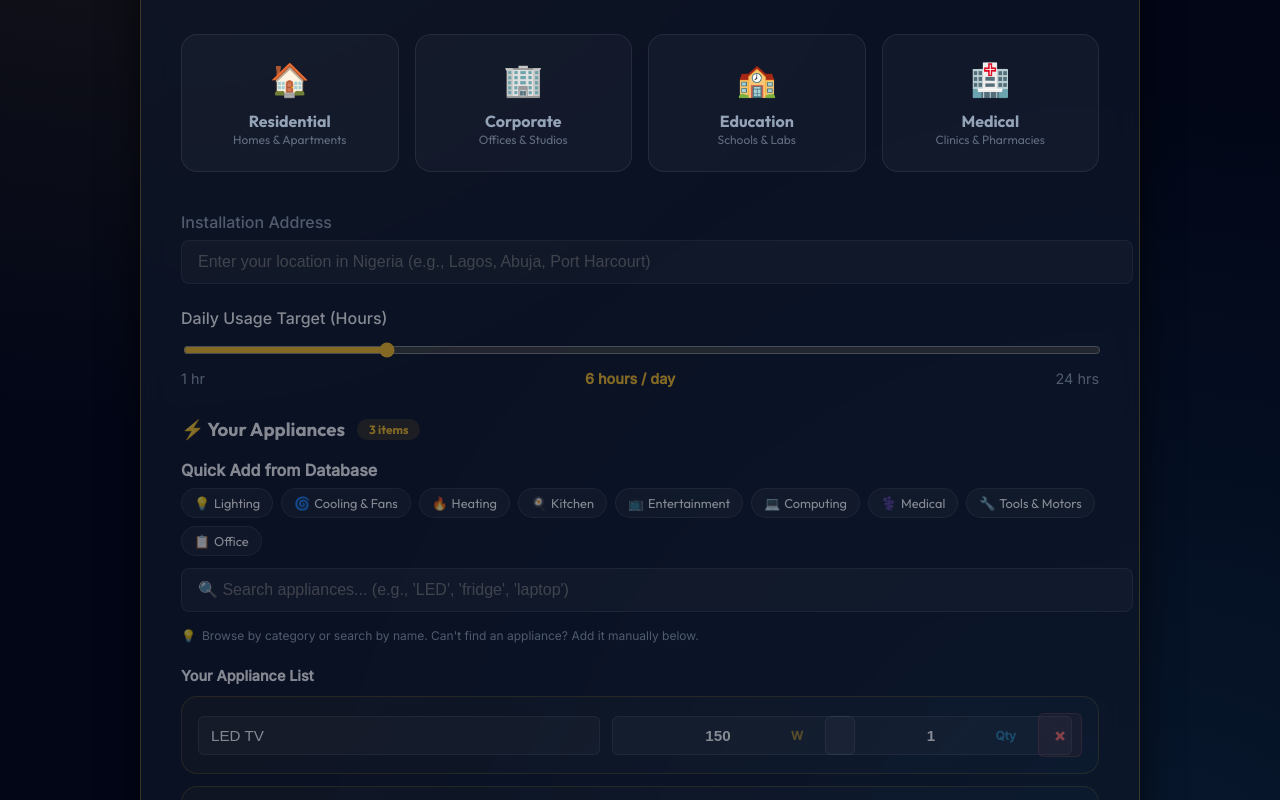
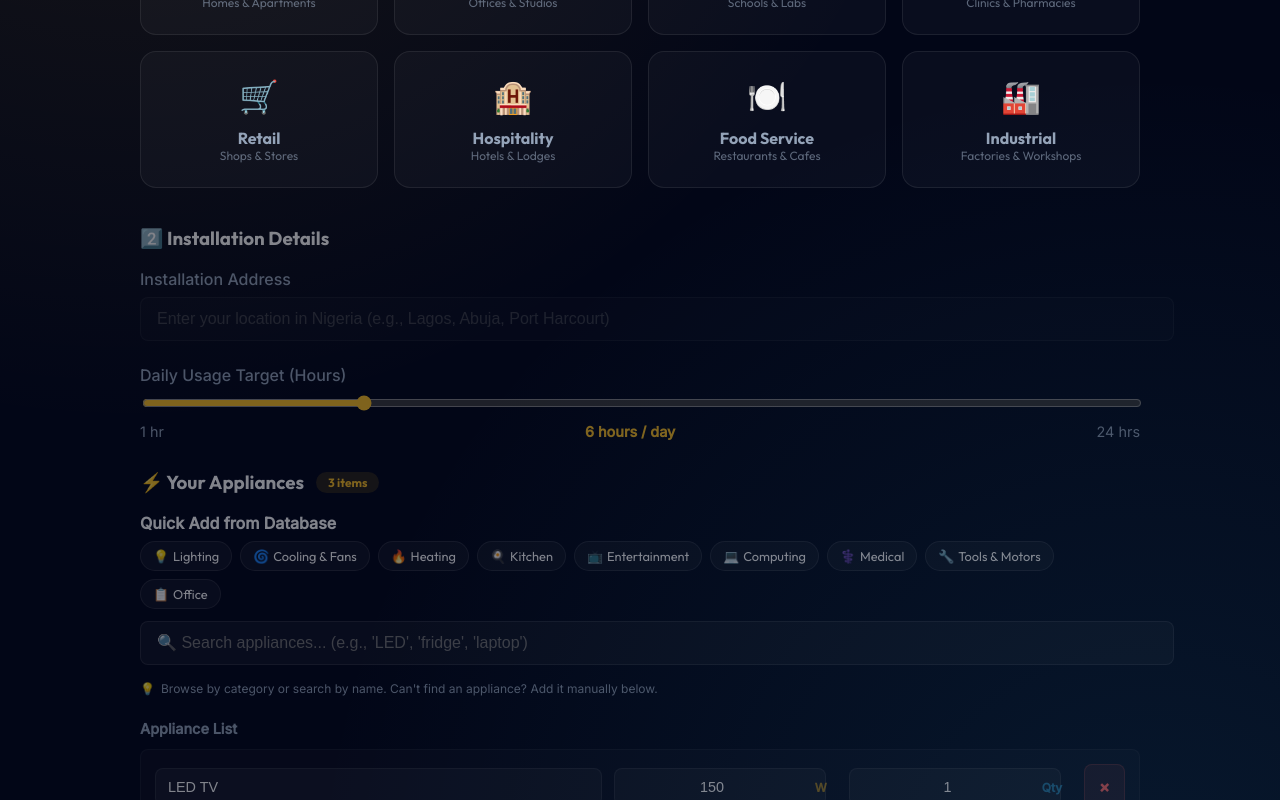
Before and after one commit to NATION-eng/Solar-Estimator, a React (Vite) app: page / in a window 1280 px wide. Shown: the part 860-1660 px from the top of the page. Built offline with nearby package versions, Linux system fonts and the light colour scheme.

Commit message:
Phase 2 Complete: Apply CSS modules and expand property types to 8 categories

```diff
--- a/src/components/Estimator.tsx
+++ b/src/components/Estimator.tsx
@@ -7,6 +7,7 @@ import { useFormValidation } from "../hooks/useFormValidation";
 import { useEstimation } from "../hooks/useEstimation";
 import { useAppliances } from "../hooks/useAppliances";
 import type { PropertyType } from "../types";
+import styles from "./Estimator.module.css";
 
 /* ================= COMPONENT ================= */
 
@@ -80,6 +81,54 @@ export default function Estimator() {
         { name: "Oxygen Concentrator", watt: 600, quantity: 1 },
       ]
     },
+    {
+      id: "retail",
+      label: "Retail",
+      icon: "🛒",
+      desc: "Shops & Stores",
+      presets: [
+        { name: "Display Fridge", watt: 400, quantity: 2 },
+        { name: "POS System", watt: 150, quantity: 3 },
+        { name: "LED Display Lights", watt: 20, quantity: 15 },
+        { name: "Security Camera", watt: 15, quantity: 4 },
+      ]
+    },
+    {
+      id: "hotel",
+      label: "Hospitality",
+      icon: "🏨",
+      desc: "Hotels & Lodges",
+      presets: [
+        { name: "Room AC (1HP)", watt: 900, quantity: 10 },
+        { name: "Mini Fridge", watt: 80, quantity: 10 },
+        { name: "LED TV (32\")", watt: 50, quantity: 10 },
+        { name: "Lobby Lighting", watt: 200, quantity: 1 },
+      ]
+    },
+    {
+      id: "restaurant",
+      label: "Food Service",
+      icon: "🍽️",
+      desc: "Restaurants & Cafes",
+      presets: [
+        { name: "Commercial Fridge", watt: 600, quantity: 2 },
+        { name: "Microwave Oven", watt: 1200, quantity: 1 },
+        { name: "Blender", watt: 400, quantity: 2 },
+        { name: "Exhaust Fan", watt: 200, quantity: 2 },
+      ]
+    },
+    {
+      id: "industrial",
+      label: "Industrial",
+      icon: "🏭",
+      desc: "Factories & Workshops",
+      presets: [
+        { name: "Welding Machine", watt: 3000, quantity: 1 },
+        { name: "Air Compressor", watt: 2200, quantity: 1 },
+        { name: "Industrial Fan", watt: 300, quantity: 4 },
+        { name: "Grinder", watt: 1500, quantity: 2 },
+      ]
+    },
   ];
 
   /* ================= HANDLERS ================= */
@@ -107,47 +156,35 @@ export default function Estimator() {
     addAppliance({ name: "", watt: 0, quantity: 1 });
   };
 
+  /* ================= PROGRESS CALCULATION ================= */
+  const progress = property ? (address ? (appliances.length > 0 ? 100 : 66) : 33) : 0;
+
   /* ================= UI ================= */
 
   return (
-    <div className="container-wide" style={{ maxWidth: '1000px', margin: '0 auto' }}>
-      <div className="glass-panel p-responsive" style={{
-        borderRadius: 'var(--radius-lg)',
-        borderTop: '1px solid rgba(255,255,255,0.1)'
-      }}>
-        {/* PROGRESS INDICATOR (Dope Feature) */}
-        <div style={{ marginBottom: '40px' }}>
-          <div style={{ display: 'flex', justifyContent: 'space-between', marginBottom: '8px', fontSize: '0.8rem', color: 'var(--color-primary)' }}>
-             <span style={{ fontWeight: 600, textTransform: 'uppercase', letterSpacing: '0.05em' }}>Assessment Progress</span>
-             <span>{property ? (address ? (appliances.length > 0 ? "100%" : "75%") : "50%") : "25%"}</span>
+    <div className={styles.container}>
+      <div className={styles.glassPanel}>
+        {/* Progress Indicator */}
+        <div className={styles.progressContainer}>
+          <div className={styles.progressHeader}>
+            <span className={styles.progressLabel}>Configuration Progress</span>
+            <span className={styles.progressLabel}>{progress}%</span>
           </div>
-          <div style={{ height: '4px', background: 'rgba(255,255,255,0.05)', borderRadius: '10px', overflow: 'hidden' }}>
-             <div style={{
-               height: '100%',
-               background: 'var(--color-primary)',
-               width: property ? (address ? (appliances.length > 0 ? "100%" : "75%") : "50%") : "25%",
-               transition: 'width 0.5s cubic-bezier(0.4, 0, 0.2, 1)',
-               boxShadow: '0 0 10px var(--color-primary)'
-             }}></div>
+          <div className={styles.progressBar}>
+            <div
+              className={styles.progressFill}
+              style={{ width: `${progress}%` }}
+            />
           </div>
         </div>
 
-        <div style={{ textAlign: 'center', marginBottom: '40px' }}>
-          <h2 style={{ fontSize: "2rem", fontWeight: "700", marginBottom: "8px" }}>
-            Configuration
-          </h2>
-          <p style={{ color: "var(--color-text-muted)" }}>
-            Select your property type to load optimized energy presets.
-          </p>
-        </div>
+        {/* Property Type Selection */}
+        <div style={{ marginBottom: '40px' }}>
+          <h3 style={{ fontWeight: "700", marginBottom: "20px" }}>
+            1️⃣ Select Property Type
+          </h3>
 
-        {/* PROPERTY SELECTOR */}
-        <div className="grid-property" style={{
-          display: 'grid',
-          gridTemplateColumns: 'repeat(auto-fit, minmax(200px, 1fr))',
-          gap: '16px',
-          marginBottom: '40px'
-        }}>
+          <div className={styles.propertyGrid}>
             {types.map((t) => (
               <button
                 key={t.id}
@@ -162,72 +199,33 @@ export default function Estimator() {
                     handlePropertyChange(t.id);
                   }
                 }}
-              style={{
-                background: property === t.id ? 'var(--color-primary)' : 'rgba(255,255,255,0.03)',
-                border: property === t.id ? 'none' : '1px solid rgba(255,255,255,0.08)',
-                color: property === t.id ? '#fff' : 'var(--color-text-muted)',
-                padding: '24px 20px',
-                borderRadius: 'var(--radius-md)',
-                display: 'flex',
-                flexDirection: 'column',
-                alignItems: 'center',
-                textAlign: 'center',
-                gap: '12px',
-                transition: 'all 0.3s ease',
-                cursor: 'pointer',
-                position: 'relative',
-                overflow: 'hidden',
-                outline: 'none'
-              }}
-              onMouseOver={(e) => {
-                if (property !== t.id) e.currentTarget.style.borderColor = 'rgba(255,255,255,0.2)';
-              }}
-              onMouseOut={(e) => {
-                if (property !== t.id) e.currentTarget.style.borderColor = 'rgba(255,255,255,0.08)';
-              }}
-              onFocus={(e) => {
-                e.currentTarget.style.boxShadow = '0 0 0 3px rgba(251, 191, 36, 0.5)';
-              }}
-              onBlur={(e) => {
-                e.currentTarget.style.boxShadow = 'none';
-              }}
+                className={`${styles.propertyCard} ${property === t.id ? styles.propertyCardActive : ''}`}
               >
-              <span style={{ fontSize: '2rem' }}>{t.icon}</span>
+                <span className={styles.propertyIcon}>{t.icon}</span>
                 <div>
-                <span style={{ fontSize: '1rem', fontWeight: 700, display: 'block' }}>{t.label}</span>
-                <span style={{ fontSize: '0.75rem', opacity: 0.6 }}>{t.desc}</span>
+                  <span className={styles.propertyLabel}>{t.label}</span>
+                  <div className={styles.propertyDesc}>{t.desc}</div>
                 </div>
                 {property === t.id && (
-                <div style={{
-                  position: 'absolute',
-                  bottom: '-4px',
-                  right: '-4px',
-                  background: '#fff',
-                  color: 'var(--color-primary)',
-                  width: '24px',
-                  height: '24px',
-                  borderRadius: '50%',
-                  display: 'flex',
-                  alignItems: 'center',
-                  justifyContent: 'center',
-                  fontSize: '0.8rem'
-                }}>✓</div>
+                  <span className={styles.propertyCheckmark}>✓</span>
                 )}
               </button>
             ))}
           </div>
+        </div>
 
-        {/* DETAILS FORM */}
-        <div style={{
-          opacity: property ? 1 : 0.5,
-          pointerEvents: property ? 'auto' : 'none',
-          transition: 'opacity 0.3s ease'
-        }}>
+        {/* Configuration Section */}
+        <div
+          className={`${styles.formSection} ${!property ? styles.formSectionDisabled : ''}`}
+        >
+          <h3 style={{ fontWeight: "700", marginBottom: "20px" }}>
+            2️⃣ Installation Details
+          </h3>
 
-          <div style={{ marginBottom: '24px' }}>
+          <div className={styles.fieldGroup}>
              <label
                htmlFor="address-input"
-               style={{ display: 'block', marginBottom: '8px', fontWeight: 500, color: 'var(--color-text-muted)' }}
+               className={styles.label}
              >
                Installation Address
              </label>
@@ -245,25 +243,7 @@ export default function Estimator() {
                 aria-required="true"
                 aria-invalid={!!errors.address}
                 aria-describedby={errors.address ? 'address-error' : undefined}
-                style={{
-                  width: '100%',
-                  background: 'rgba(255,255,255,0.05)',
-                  border: errors.address ? '1px solid #ef4444' : '1px solid rgba(255,255,255,0.1)',
-                  borderRadius: 'var(--radius-sm)',
-                  padding: '12px 16px',
-                  color: '#fff',
-                  fontSize: '1rem',
-                  outline: 'none',
-                  transition: 'all 0.2s'
-                }}
-                onFocus={(e) => {
-                  e.currentTarget.style.borderColor = errors.address ? '#ef4444' : 'var(--color-primary)';
-                  e.currentTarget.style.background = 'rgba(255,255,255,0.08)';
-                }}
-                onBlur={(e) => {
-                  e.currentTarget.style.borderColor = errors.address ? '#ef4444' : 'rgba(255,255,255,0.1)';
-                  e.currentTarget.style.background = 'rgba(255,255,255,0.05)';
-                }}
+                className={`${styles.inputField} ${errors.address ? styles.inputFieldError : ''}`}
               />
               {errors.address && (
                 <div id="address-error">
@@ -275,8 +255,8 @@ export default function Estimator() {
               )}
           </div>
 
-          <div style={{ marginBottom: '32px' }}>
-             <label style={{ display: 'block', marginBottom: '12px', fontWeight: 500 }}>
+          <div className={styles.rangeContainer}>
+              <label className={styles.label}>
                 Daily Usage Target (Hours)
               </label>
               <input
@@ -285,26 +265,19 @@ export default function Estimator() {
                  max="24"
                  value={hours}
                  onChange={(e) => setHours(Number(e.target.value))}
-                style={{ width: '100%', accentColor: 'var(--color-primary)', cursor: 'pointer' }}
+                 className={styles.rangeSlider}
                />
-              <div style={{ display: 'flex', justifyContent: 'space-between', marginTop: '8px', color: 'var(--color-text-muted)', fontSize: '0.9rem' }}>
+               <div className={styles.rangeLabels}>
                  <span>1 hr</span>
-                <span style={{ color: 'var(--color-primary)', fontWeight: 700 }}>{hours} hours / day</span>
+                 <span className={styles.rangeValue}>{hours} hours / day</span>
                  <span>24 hrs</span>
                </div>
           </div>
 
           <div style={{ marginBottom: '32px' }}>
-            <h3 style={{ fontWeight: "700", marginBottom: "20px", display: 'flex', alignItems: 'center', gap: '12px' }}>
+            <h3 className={styles.appliancesHeader}>
                <span>⚡ Your Appliances</span>
-               <span style={{
-                 fontSize: '0.75rem',
-                 background: 'rgba(251, 191, 36, 0.15)',
-                 padding: '4px 12px',
-                 borderRadius: '100px',
-                 color: 'var(--color-primary)',
-                 fontWeight: 600
-               }}>{appliances.length} items</span>
+               <span className={styles.applianceCount}>{appliances.length} items</span>
             </h3>
 
             {/* Appliance Database Selector */}
@@ -316,63 +289,22 @@ export default function Estimator() {
                 display: 'block',
                 marginBottom: '12px',
                 fontWeight: 600,
-                color: 'var(--color-text-main)',
-                fontSize: '0.9rem'
+                fontSize: '0.9rem',
+                color: 'var(--color-text-muted)'
               }}>
-                Your Appliance List
+                Appliance List
               </label>
 
-              <div style={{ display: 'flex', flexDirection: 'column', gap: '12px' }}>
+              <div className={styles.applianceList}>
                 {appliances.map((app, index) => (
-                  <div key={index} className="appliance-row" style={{
-                    display: "grid",
-                    gridTemplateColumns: "2fr 1fr 1fr auto",
-                    gap: "12px",
-                    alignItems: "center",
-                    background: "linear-gradient(135deg, rgba(251, 191, 36, 0.05) 0%, rgba(56, 189, 248, 0.05) 100%)",
-                    padding: "16px",
-                    borderRadius: "var(--radius-md)",
-                    border: "1px solid rgba(251, 191, 36, 0.2)",
-                    transition: 'all 0.3s ease',
-                    position: 'relative',
-                    overflow: 'hidden'
-                  }}
-                  onMouseEnter={(e) => {
-                    e.currentTarget.style.borderColor = 'rgba(251, 191, 36, 0.4)';
-                    e.currentTarget.style.transform = 'translateY(-2px)';
-                    e.currentTarget.style.boxShadow = '0 4px 12px rgba(251, 191, 36, 0.15)';
-                  }}
-                  onMouseLeave={(e) => {
-                    e.currentTarget.style.borderColor = 'rgba(251, 191, 36, 0.2)';
-                    e.currentTarget.style.transform = 'translateY(0)';
-                    e.currentTarget.style.boxShadow = 'none';
-                  }}
-                  >
+                  <div key={index} className={styles.applianceRow}>
                     {/* Appliance Name */}
                     <div style={{ display: 'flex', flexDirection: 'column', gap: '4px' }}>
                       <input
-                        style={{
-                          background: 'rgba(255,255,255,0.05)',
-                          border: '1px solid rgba(255,255,255,0.1)',
-                          color: '#fff',
-                          borderRadius: '6px',
-                          padding: '10px 12px',
-                          fontSize: '0.95rem',
-                          fontWeight: 500,
-                          outline: 'none',
-                          transition: 'all 0.2s'
-                        }}
+                        className={styles.applianceInput}
                         placeholder="Appliance name"
                         value={app.name}
                         onChange={(e) => updateAppliance(index, 'name', e.target.value)}
-                        onFocus={(e) => {
-                          e.target.style.borderColor = 'var(--color-primary)';
-                          e.target.style.background = 'rgba(255,255,255,0.08)';
-                        }}
-                        onBlur={(e) => {
-                          e.target.style.borderColor = 'rgba(255,255,255,0.1)';
-                          e.target.style.background = 'rgba(255,255,255,0.05)';
-                        }}
                       />
                     </div>
 
@@ -382,31 +314,11 @@ export default function Estimator() {
                         type="number"
                         min="0"
                         step="10"
-                        style={{
-                          width: '100%',
-                          background: 'rgba(255,255,255,0.05)',
-                          border: '1px solid rgba(255,255,255,0.1)',
-                          color: '#fff',
-                          borderRadius: '6px',
-                          padding: '10px 28px 10px 12px',
-                          textAlign: 'center',
-                          fontSize: '0.95rem',
-                          fontWeight: 600,
-                          outline: 'none',
-                          transition: 'all 0.2s'
-                        }}
+                        className={styles.applianceInput}
+                        style={{ textAlign: 'center' }}
                         placeholder="Watts"
                         value={app.watt === 0 ? '' : app.watt}
                         onChange={(e) => updateAppliance(index, 'watt', e.target.value === '' ? 0 : Number(e.target.value))}
-                        onFocus={(e) => {
-                          e.target.select();
-                          e.target.style.borderColor = 'var(--color-primary)';
-                          e.target.style.background = 'rgba(255,255,255,0.08)';
-                        }}
-                        onBlur={(e) => {
-                          e.target.style.borderColor = 'rgba(255,255,255,0.1)';
-                          e.target.style.background = 'rgba(255,255,255,0.05)';
-                        }}
                       />
                        <span style={{
                          position: 'absolute',
@@ -426,30 +338,10 @@ export default function Estimator() {
                         type="number"
                         min="1"
                         step="1"
-                        style={{
-                          width: '100%',
-                          background: 'rgba(255,255,255,0.05)',
-                          border: '1px solid rgba(255,255,255,0.1)',
-                          color: '#fff',
-                          borderRadius: '6px',
-                          padding: '10px 32px 10px 12px',
-                          textAlign: 'center',
-                          fontSize: '0.95rem',
-                          fontWeight: 600,
-                          outline: 'none',
-                          transition: 'all 0.2s'
-                        }}
+                        className={styles.applianceInput}
+                        style={{ textAlign: 'center' }}
                         value={app.quantity === 0 ? '' : app.quantity}
                         onChange={(e) => updateAppliance(index, 'quantity', e.target.value === '' ? 1 : Number(e.target.value))}
-                        onFocus={(e) => {
-                          e.target.select();
-                          e.target.style.borderColor = 'var(--color-primary)';
-                          e.target.style.background = 'rgba(255,255,255,0.08)';
-                        }}
-                        onBlur={(e) => {
-                          e.target.style.borderColor = 'rgba(255,255,255,0.1)';
-                          e.target.style.background = 'rgba(255,255,255,0.05)';
-                        }}
                       />
                        <span style={{
                          position: 'absolute',
@@ -466,34 +358,8 @@ export default function Estimator() {
                     {/* Remove Button */}
                     <button
                       onClick={() => removeAppliance(index)}
-                      className="remove-btn"
+                      className={styles.removeButton}
                       aria-label="Remove appliance"
-                      style={{
-                        color: "#ff6b6b",
-                        background: "rgba(255, 107, 107, 0.1)",
-                        fontSize: "1.3rem",
-                        padding: "8px 12px",
-                        borderRadius: '6px',
-                        border: '1px solid rgba(255, 107, 107, 0.2)',
-                        transition: 'all 0.2s',
-                        cursor: 'pointer',
-                        fontWeight: 'bold',
-                        position: 'relative',
-                        zIndex: 10,
-                        minWidth: '44px',
-                        minHeight: '44px',
-                        display: 'flex',
-                        alignItems: 'center',
-                        justifyContent: 'center'
-                      }}
-                      onMouseEnter={(e) => {
-                        e.currentTarget.style.background = 'rgba(255, 107, 107, 0.2)';
-                        e.currentTarget.style.borderColor = 'rgba(255, 107, 107, 0.4)';
-                      }}
-                      onMouseLeave={(e) => {
-                        e.currentTarget.style.background = 'rgba(255, 107, 107, 0.1)';
-                        e.currentTarget.style.borderColor = 'rgba(255, 107, 107, 0.2)';
-                      }}
                     >
                       ×
                     </button>
@@ -506,30 +372,7 @@ export default function Estimator() {
             <div style={{ marginTop: "20px", display: 'flex', gap: '16px' }}>
               <button
                 onClick={handleAddManualAppliance}
-                style={{
-                  background: "transparent",
-                  border: "2px dashed rgba(251, 191, 36, 0.3)",
-                  color: "var(--color-primary)",
-                  padding: "14px",
-                  width: "100%",
-                  borderRadius: "var(--radius-md)",
-                  fontSize: "0.95rem",
-                  cursor: 'pointer',
-                  fontWeight: 600,
-                  transition: 'all 0.3s ease',
-                  display: 'flex',
-                  alignItems: 'center',
-                  justifyContent: 'center',
-                  gap: '8px'
-                }}
-                onMouseEnter={(e) => {
-                  e.currentTarget.style.borderColor = 'var(--color-primary)';
-                  e.currentTarget.style.background = 'rgba(251, 191, 36, 0.05)';
-                }}
-                onMouseLeave={(e) => {
-                  e.currentTarget.style.borderColor = 'rgba(251, 191, 36, 0.3)';
-                  e.currentTarget.style.background = 'transparent';
-                }}
+                className={styles.addButton}
               >
                 <span style={{ fontSize: '1.2rem' }}>+</span>
                 <span>Add Custom Appliance</span>
@@ -537,31 +380,47 @@ export default function Estimator() {
             </div>
           </div>
 
-          <div style={{ marginTop: "40px", textAlign: 'center' }}>
+          <div className={styles.submitContainer}>
             <button
-              className="btn-primary"
+              className={`btn-primary ${styles.submitButton}`}
               onClick={handleEstimate}
               disabled={loading}
-              style={{
-                background: 'linear-gradient(135deg, var(--color-primary) 0%, var(--color-accent) 100%)',
-                color: '#fff',
-                padding: '18px 60px',
-                fontSize: '1.1rem',
-                borderRadius: '100px',
-                boxShadow: 'var(--shadow-glow)',
-                fontWeight: 700,
-                opacity: loading ? 0.7 : 1,
-                cursor: loading ? 'wait' : 'pointer'
-              }}
             >
               {loading ? "Analyzing Energy Profile..." : "Calculate Solar Needs"}
             </button>
           </div>
+
+          {/* VALIDATION ERRORS SUMMARY */}
+          {(errors.property || errors.appliances) && !loading && (
+            <div style={{ marginTop: '24px' }}>
+              {errors.property && (
+                <ValidationError
+                  message={errors.property}
+                  onDismiss={() => clearError('property')}
+                />
+              )}
+              {errors.appliances && (
+                <div style={{ marginTop: '8px' }}>
+                  <ValidationError
+                    message={errors.appliances}
+                    onDismiss={() => clearError('appliances')}
+                  />
+                </div>
+              )}
+            </div>
+          )}
         </div>
       </div>
 
+      {/* LOADING STATE */}
+      {loading && (
+        <div style={{ marginTop: '40px' }}>
+          <LoadingSpinner message="Calculating your solar system requirements..." />
+        </div>
+      )}
+
       {/* RESULTS DISPLAY */}
-      {result && <AppResult data={result} />}
+      {!loading && result && <AppResult data={result} />}
     </div>
   );
 }
```
Lines whose indentation alone changed are shown as unchanged.
